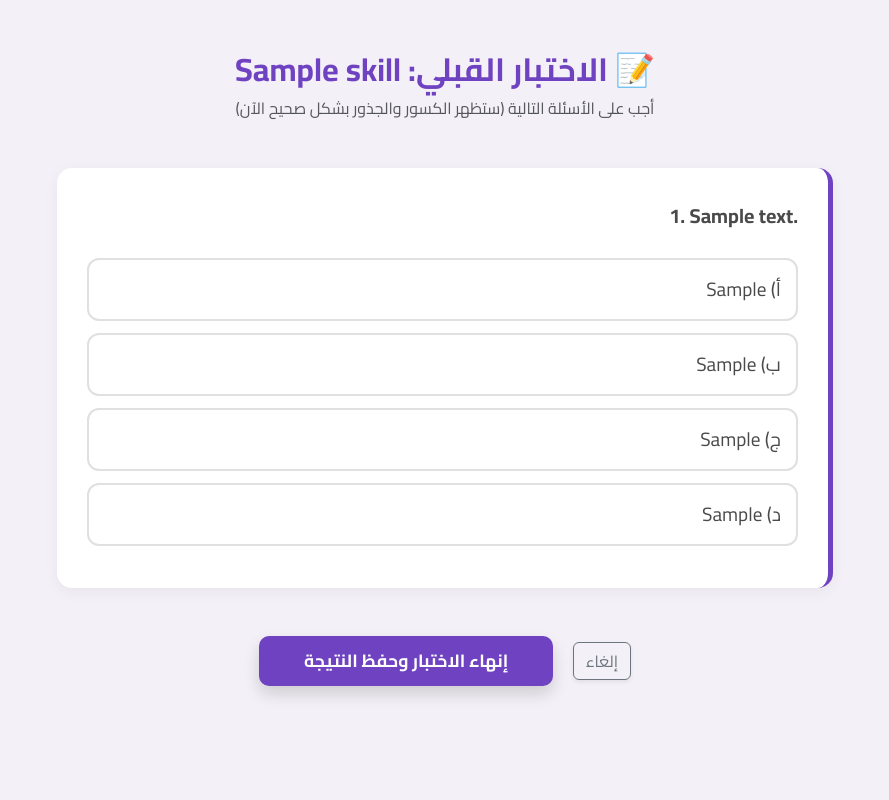
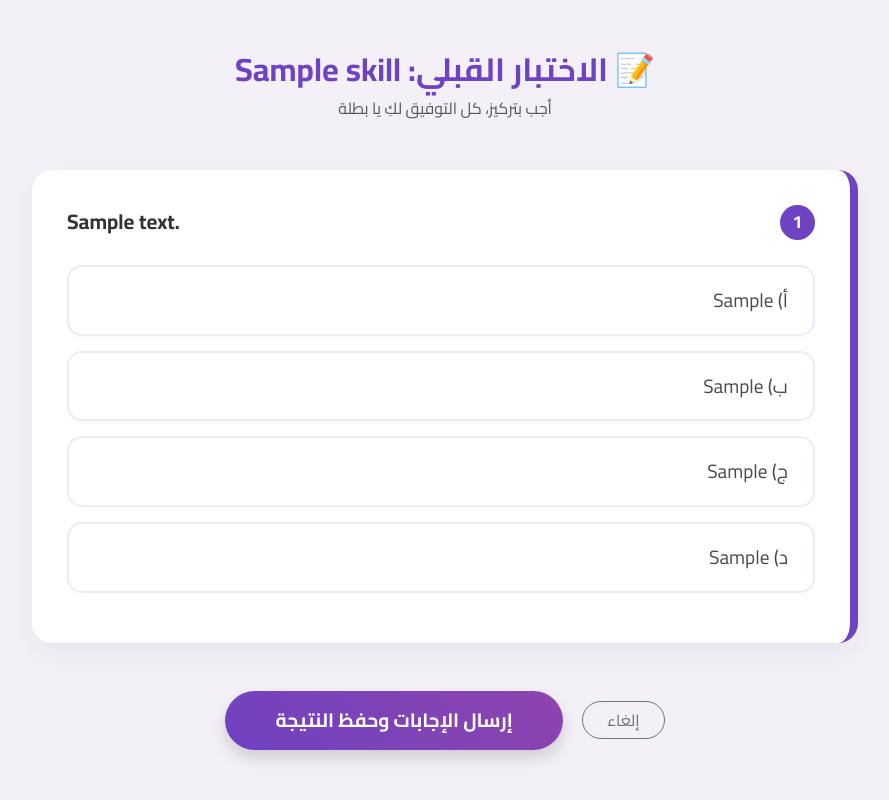
Before and after one commit to amnah1438/amaneducation, a Django app: page /skill/1/test/ in a window 1280 px wide. Shown: the whole page, without its empty margins (195-1084 px from the left). Run offline with Django 5.2, Linux system fonts and the light colour scheme; tables that the repository leaves empty hold one stand-in row (values such as "Sample post"); some libraries are stand-ins or nearby versions.

Commit message:
تعديلب

```diff
--- a/templates/core/take_test.html
+++ b/templates/core/take_test.html
@@ -21,51 +21,98 @@
             }
         };
     </script>
-    <script src="https://polyfill.io/v3/polyfill.min.js?features=es6"></script>
     <script id="MathJax-script" async src="https://cdn.jsdelivr.net/npm/mathjax@3/es5/tex-mml-chtml.js"></script>
 
     <style>
-        body { font-family: 'Cairo', sans-serif; background-color: #f3f0f7; color: #4a4a4a; }
-        .test-container { max-width: 800px; margin: 50px auto; }
-        .question-card { background: white; padding: 30px; border-radius: 15px; box-shadow: 0 4px 15px rgba(0,0,0,0.05); margin-bottom: 25px; border-right: 5px solid #6f42c1; }
+        body { font-family: 'Cairo', sans-serif; background-color: #f3f0f7; color: #4a4a4a; line-height: 1.6; }
+        .test-container { max-width: 850px; margin: 50px auto; }
 
-        /* تحسين الخيارات ومنع انقلاب الأرقام */
+        .question-card {
+            background: white;
+            padding: 35px;
+            border-radius: 20px;
+            box-shadow: 0 10px 30px rgba(0,0,0,0.05);
+            margin-bottom: 30px;
+            border-right: 8px solid #6f42c1;
+            position: relative;
+        }
+
+        /* تنسيق رأس السؤال (الرقم والنص) */
+        .question-header {
+            display: flex;
+            align-items: flex-start;
+            gap: 15px;
+            margin-bottom: 25px;
+        }
+        .q-number {
+            background: #6f42c1;
+            color: white;
+            min-width: 35px;
+            height: 35px;
+            border-radius: 50%;
+            display: flex;
+            justify-content: center;
+            align-items: center;
+            font-weight: bold;
+            font-size: 1.1rem;
+        }
+        .q-text {
+            font-size: 1.3rem;
+            font-weight: 700;
+            color: #333;
+            flex: 1;
+            unicode-bidi: plaintext;
+            /* لضمان توازن الكسور والجذور مع النص */
+            display: inline-block;
+            vertical-align: middle;
+        }
+
+        /* تنسيق الخيارات */
         .option-item {
-            border: 2px solid #e0e0e0;
-            border-radius: 12px;
-            padding: 15px;
-            margin-bottom: 12px;
+            border: 2px solid #edebf5;
+            border-radius: 15px;
+            padding: 18px 25px;
+            margin-bottom: 15px;
             cursor: pointer;
-            transition: 0.3s;
-            text-align: right;
-            background: white;
+            transition: all 0.2s ease-in-out;
+            background: #fff;
             width: 100%;
             font-size: 1.2rem;
             display: flex;
             align-items: center;
             color: #4a4a4a;
-            font-weight: 500;
-            unicode-bidi: plaintext; /* يمنع قلب الأرقام */
+            unicode-bidi: plaintext;
+            box-shadow: 0 2px 5px rgba(0,0,0,0.02);
         }
-        .option-item:hover { border-color: #6f42c1; background-color: #f8f4ff; transform: scale(1.01); }
-
-        /* تنسيق محتوى الرياضيات داخل السؤال */
-        .math-text {
-            display: inline-block;
-            direction: rtl;
-            unicode-bidi: plaintext;
-            line-height: 1.8;
+        .option-item:hover {
+            border-color: #6f42c1;
+            background-color: #fbfaff;
+            transform: translateX(-5px);
         }
 
-        .btn-submit { background-color: #6f42c1; color: white; padding: 12px 45px; border-radius: 10px; font-weight: bold; border: none; font-size: 1.1rem; }
-
-        /* إخفاء نقاط الراديو الأصلية لجعل التصميم أجمل */
-        input[type="radio"] { display: none; }
         input[type="radio"]:checked + .option-item {
             border-color: #6f42c1;
             background-color: #f1ecf9;
-            box-shadow: 0 0 10px rgba(111, 66, 193, 0.2);
+            box-shadow: 0 4px 15px rgba(111, 66, 193, 0.15);
+            font-weight: bold;
         }
+
+        input[type="radio"] { display: none; }
+
+        .btn-submit {
+            background: linear-gradient(45deg, #6f42c1, #8e44ad);
+            color: white;
+            padding: 15px 50px;
+            border-radius: 50px;
+            font-weight: bold;
+            border: none;
+            font-size: 1.2rem;
+            transition: 0.3s;
+        }
+        .btn-submit:hover { transform: translateY(-3px); box-shadow: 0 10px 20px rgba(111, 66, 193, 0.3); color: white; }
+
+        /* تعديلات خاصة لـ MathJax ليظهر في منتصف السطر */
+        .mjx-chtml { margin: 0 5px !important; vertical-align: middle !important; }
     </style>
 </head>
 <body>
@@ -73,21 +120,22 @@
 <div class="container test-container">
     <div class="text-center mb-5">
         <h2 class="fw-bold" style="color: #6f42c1;">📝 الاختبار القبلي: {{ skill.title }}</h2>
-        <p class="text-muted">أجب على الأسئلة التالية (ستظهر الكسور والجذور بشكل صحيح الآن)</p>
+        <p class="text-muted">أجب بتركيز، كل التوفيق لكِ يا بطلة</p>
     </div>
 
     <form method="POST">
         {% csrf_token %}
         {% for question in questions %}
         <div class="question-card tex2jax_process">
-            <h5 class="fw-bold mb-4 math-text">
-                {{ forloop.counter }}. {{ question.question_text|safe }}
-            </h5>
+            <div class="question-header">
+                <div class="q-number">{{ forloop.counter }}</div>
+                <div class="q-text">{{ question.question_text|safe }}</div>
+            </div>
 
             <div class="options-list">
                 {% if question.option_a %}
                     <label class="w-100">
-                        <input type="radio" name="question_{{ question.id }}" value="A">
+                        <input type="radio" name="question_{{ question.id }}" value="A" required>
                         <span class="option-item">أ) {{ question.option_a|safe }}</span>
                     </label>
                 {% endif %}
@@ -115,12 +163,12 @@
             </div>
         </div>
         {% empty %}
-        <div class="alert alert-warning text-center">لا توجد أسئلة مضافة لهذا الدرس حتى الآن.</div>
+        <div class="alert alert-warning text-center">لا توجد أسئلة مضافة حالياً.</div>
         {% endfor %}
 
-        <div class="text-center mt-5">
-            <a href="{% url 'skill_detail' skill.id %}" class="btn btn-outline-secondary me-3 shadow-sm">إلغاء</a>
-            <button type="submit" class="btn btn-submit shadow">إنهاء الاختبار وحفظ النتيجة</button>
+        <div class="text-center mt-5 mb-5">
+            <a href="{% url 'skill_detail' skill.id %}" class="btn btn-outline-secondary me-3 px-4 rounded-pill">إلغاء</a>
+            <button type="submit" class="btn btn-submit shadow">إرسال الإجابات وحفظ النتيجة</button>
         </div>
     </form>
 </div>
```
